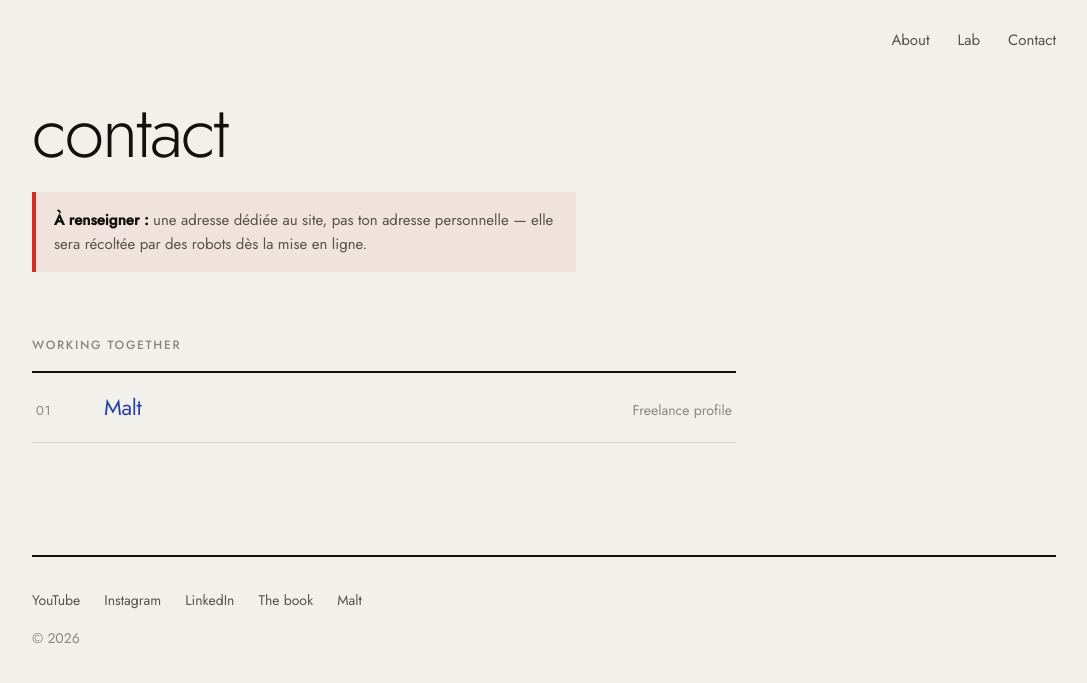
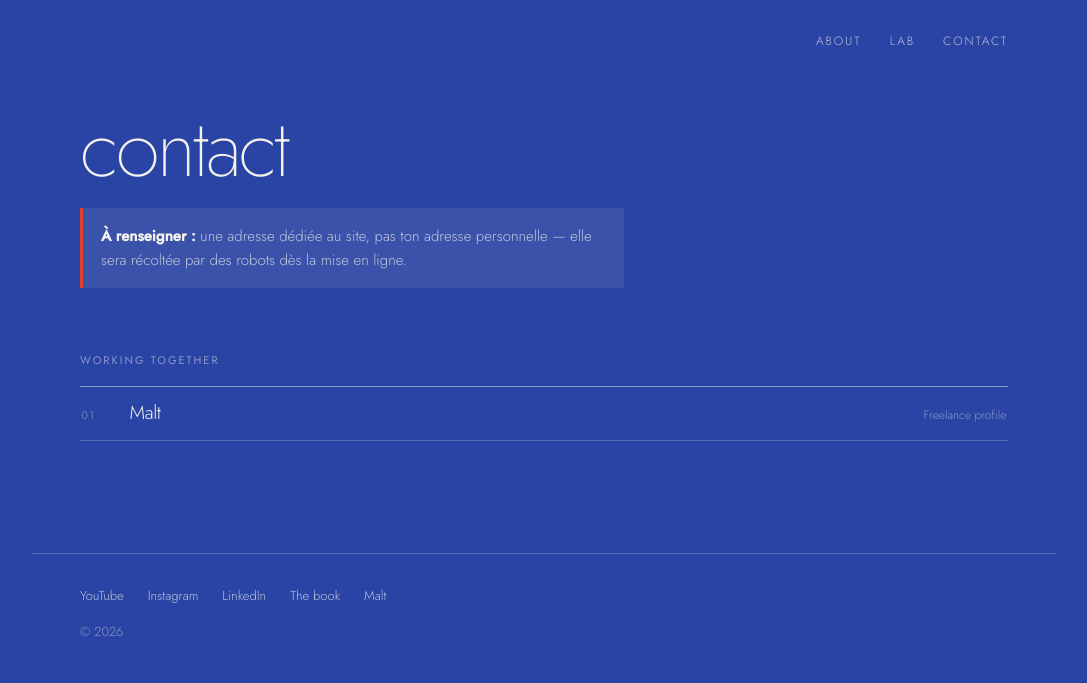
Before and after one commit to alexisainouz/alexisainouz.github.io, a Jekyll site: the page built from contact.md, in a window 1280 px wide. Shown: the top 683 px of the page, without its empty margins (96-1183 px from the left). Built offline with Jekyll 4.4.1, drawn with Linux system fonts in a browser that asks for light colours.

Commit message:
Add files via upload

```diff
--- a/_config.yml
+++ b/_config.yml
@@ -10,9 +10,9 @@
 lang: en
 
 profile:
-  photo: /assets/alex.jpg        # image fixe, affichée avant/à la place de la vidéo
-  video: /assets/alex.mp4        # laisse vide ("") pour n'afficher que l'image fixe
-  video_webm: /assets/alex.webm  # même plan, format plus léger pour Chrome/Firefox
+  photo: /assets/alex.jpg       # image fixe, affichée avant/à la place de la vidéo
+  video: /assets/alex.mp4       # laisse vide ("") pour n'afficher que l'image fixe
+  video_webm: /assets/alex.webm # même plan, format plus léger pour Chrome/Firefox
   share: /assets/share.jpg       # vignette 1200x630 pour les partages
   name: Alexis Aïnouz
   line: >-
--- a/_layouts/default.html
+++ b/_layouts/default.html
@@ -16,8 +16,9 @@
 
 <link rel="preconnect" href="https://fonts.googleapis.com">
 <link rel="preconnect" href="https://fonts.gstatic.com" crossorigin>
-<link rel="stylesheet" href="https://fonts.googleapis.com/css2?family=Jost:wght@300;400;500&display=swap">
-<link rel="stylesheet" href="{{ '/assets/style.css' | relative_url }}">
+<link rel="stylesheet" href="https://fonts.googleapis.com/css2?family=Jost:wght@200;300;400;500&display=swap">
+<!-- ?v=... : empreinte de build, force le navigateur à recharger le CSS après chaque publication -->
+<link rel="stylesheet" href="{{ '/assets/style.css' | relative_url }}?v={{ site.time | date: '%s' }}">
 </head>
 <body{% if page.home %} class="is-home"{% endif %}>
 
--- a/assets/style.css
+++ b/assets/style.css
@@ -1,153 +1,145 @@
 /* ───────────────────────────────────────────────────────────────
-   Palette. Le bleu est PROVISOIRE : il sera prélevé au pixel dans
-   la photo dès que le fichier sera là, pour que l'image et le site
-   appartiennent au même objet.
-   Parti pris assumé : un seul thème. Pas de mode sombre — une
-   direction Bauhaus s'engage sur une palette et s'y tient.
+   Tout le site est bleu. Un seul fond, aucune alternance.
+   --blue est prélevé sur le RENDU du navigateur, pas sur le fichier :
+   la vidéo passe par la gestion des couleurs, une valeur lue dans le
+   fichier ne donnerait pas le même pixel à l'écran.
    ─────────────────────────────────────────────────────────────── */
 :root {
-  --blue:  #2940a8;   /* prélevé au pixel sur le bord droit de la photo */
-  --red:   #d62b1f;
-  --paper: #f2f0ea;
-  --ink:   #12110f;
-  --ink-soft: #56534c;
-  --ink-faint:#8b877e;
-  --rule:  #d8d3c8;
-  --gutter: 1.5rem;
+  --blue:  #2944a4;
+  --red:   #e2402f;
+  --paper: #f4f2ec;
+  --soft:  color-mix(in srgb, var(--paper) 72%, transparent);
+  --faint: color-mix(in srgb, var(--paper) 48%, transparent);
+  --hair:  color-mix(in srgb, var(--paper) 22%, transparent);
+  --gutter: clamp(1.5rem, 4vw, 3rem);
   --measure: 34rem;
 }
-@media (min-width: 48rem) { :root { --gutter: 2.5rem; } }
-
 *,*::before,*::after { box-sizing:border-box; }
-html { -webkit-text-size-adjust:100%; }
+html { -webkit-text-size-adjust:100%; background:var(--blue); }
 body {
-  margin:0; padding-inline:var(--gutter); overflow-x:clip;
-  background:var(--paper); color:var(--ink);
-  font:400 1.0625rem/1.6 Jost,ui-sans-serif,-apple-system,"Segoe UI",Helvetica,Arial,sans-serif;
+  margin:0; overflow-x:clip; background:var(--blue); color:var(--paper);
+  font:300 1.0625rem/1.6 Jost,ui-sans-serif,-apple-system,"Segoe UI",Helvetica,Arial,sans-serif;
 }
 img,video { max-width:100%; height:auto; display:block; }
 a { color:inherit; }
 
-header.site, main, footer.site { max-width:64rem; margin-inline:auto; }
+/* ───────────── ACCUEIL ─────────────
+   L'image est le fond. Tout le texte se pose dessus, à droite.
+   Aucun bandeau : le nom n'est écrit qu'une fois.                */
+.hero {
+  position:relative; isolation:isolate; overflow:hidden;
+  min-height:100svh; display:flex; align-items:flex-end;
+}
+/* Mobile : la vidéo carrée occupe le haut, le texte se pose sur le bleu
+   de la page — identique au bleu du mur, donc aucune couture.        */
+.hero-bg {
+  position:absolute; top:0; left:0; z-index:-2;
+  width:100%; aspect-ratio:1; object-fit:cover; object-position:36% 30%;
+  -webkit-mask-image:linear-gradient(to bottom,#000 74%,transparent 100%);
+          mask-image:linear-gradient(to bottom,#000 74%,transparent 100%);
+}
+.hero::after {                       /* voile, uniquement quand c'est étroit */
+  content:""; position:absolute; inset:0; z-index:-1;
+  background:linear-gradient(to top,
+    var(--blue) 0%, var(--blue) 52%,
+    color-mix(in srgb,var(--blue) 55%,transparent) 66%, transparent 88%);
+}
+.hero-inner {
+  width:100%; max-width:84rem; margin-inline:auto;
+  padding:5rem var(--gutter) 3rem;
+  display:flex; justify-content:flex-end;
+}
+.hero-type { width:100%; max-width:34rem; }
 
-/* ---- en-tête ---- */
-header.site {
-  display:flex; flex-wrap:wrap; gap:.75rem 2rem; align-items:baseline;
-  justify-content:space-between; padding-block:1.75rem 2.5rem;
+.hero h1 {
+  margin:0; font-weight:200; text-transform:lowercase;
+  font-size:clamp(3rem,12vw,6.5rem); line-height:.85; letter-spacing:-.045em;
 }
-.wordmark { font-size:1rem; font-weight:500; letter-spacing:.01em; text-decoration:none; }
-header.site nav { display:flex; gap:1.75rem; }
-header.site nav a {
-  font-size:.9375rem; color:var(--ink-soft); text-decoration:none;
-  padding-bottom:3px; border-bottom:2px solid transparent;
+.hero h1::after {
+  content:""; display:block; width:3rem; height:.3rem;
+  background:var(--red); margin:1.5rem 0 1.25rem;
 }
-header.site nav a:hover { color:var(--ink); border-bottom-color:var(--red); }
-.is-home header.site nav { display:none; }
+.hero-line { margin:0 0 2.5rem; max-width:26rem; color:var(--soft);
+             font-size:clamp(1rem,2vw,1.1875rem); line-height:1.45; }
 
-/* ───────────── ACCUEIL ─────────────
-   Deux colonnes : la photo à gauche, un aplat à droite pour la typo.
-   L'aplat est la couleur exacte du fond de la photo, le raccord est
-   donc invisible et l'ensemble se lit comme une seule image.       */
-.hero {
-  width:100vw; margin-left:50%; transform:translateX(-50%);
-  background:var(--blue); color:var(--paper);
-  display:grid; grid-template-columns:1fr;
-}
-.hero-media-wrap { position:relative; }
-.hero-media { width:100%; aspect-ratio:1; object-fit:cover; object-position:50% 42%; }
+.pagenav { display:flex; flex-wrap:wrap; gap:1.5rem; margin:0 0 2rem; padding:0; list-style:none; }
+.pagenav a { font-size:.75rem; letter-spacing:.16em; text-transform:uppercase;
+             text-decoration:none; color:var(--soft); padding-bottom:4px;
+             border-bottom:1px solid var(--hair); }
+.pagenav a:hover { color:var(--paper); border-bottom-color:var(--red); }
 
-.hero-type {
-  padding:clamp(1.5rem,5vw,2.5rem) var(--gutter) clamp(2.25rem,7vw,3.5rem);
-  display:flex; flex-direction:column; justify-content:flex-end;
-}
-.hero h1 {
-  margin:0 0 .85rem; font-weight:300; text-transform:lowercase;
-  font-size:clamp(2.75rem,11vw,4rem); line-height:.92; letter-spacing:-.035em;
-}
-.hero h1::after {                      /* l'unique élément géométrique */
-  content:""; display:block; width:2.5rem; height:.4rem;
-  background:var(--red); margin-top:1.15rem;
-}
-.hero-line {
-  margin:0; max-width:26rem; font-size:clamp(1.0625rem,2.4vw,1.1875rem);
-  line-height:1.45; color:color-mix(in srgb,var(--paper) 78%,transparent);
+.linklist { counter-reset:l; margin:0; padding:0; list-style:none;
+            border-top:1px solid var(--faint); }
+.linklist li { border-bottom:1px solid var(--hair); }
+.linklist a { display:grid; grid-template-columns:2.25rem 1fr auto;
+              align-items:baseline; gap:.4rem .75rem; padding:.7rem .1rem;
+              text-decoration:none; }
+.linklist a::before { counter-increment:l; content:counter(l,decimal-leading-zero);
+                      font-size:.6875rem; letter-spacing:.12em; color:var(--faint); }
+.linklist .label { font-size:1.1875rem; font-weight:300; letter-spacing:-.02em; }
+.linklist .note  { font-size:.75rem; text-align:right; color:var(--faint); }
+.linklist a:hover .label { text-decoration:underline; text-underline-offset:5px; }
+.linklist a:hover::before { color:var(--red); }
+
+@media (min-width:52rem) {
+  /* Desktop : la vidéo est calée à gauche sur toute la hauteur. Sa
+     largeur suit sa hauteur (elle est carrée), le reste est du bleu. */
+  .hero { align-items:center; }
+  .hero-bg { top:0; height:100%; width:auto; max-width:none;
+             aspect-ratio:auto; object-position:34% 30%;
+             /* le bord droit se dissout dans le fond : la jonction est
+                invisible même si l'écran rend les couleurs autrement */
+             -webkit-mask-image:linear-gradient(to right,#000 78%,transparent 100%);
+                     mask-image:linear-gradient(to right,#000 78%,transparent 100%); }
+  .hero::after { background:none; }
+  .hero::after { background:linear-gradient(to right,
+      transparent 0%, transparent 38%,
+      color-mix(in srgb,var(--blue) 45%,transparent) 50%, var(--blue) 68%); }
+  .hero h1 { font-size:clamp(4rem,7.8vw,7.25rem); }
 }
 
-@media (min-width:52rem) {
-  .hero { grid-template-columns:45fr 55fr; align-items:stretch; }
-  .hero-media { height:100%; aspect-ratio:auto; min-height:clamp(26rem,46vw,34rem); }
-  .hero-type { padding-inline:clamp(2.5rem,5vw,4.5rem) max(var(--gutter),calc(50vw - 32rem)); }
-  .hero h1 { font-size:clamp(3rem,5.2vw,4.75rem); }
-}
+/* ───────────── PAGES INTERNES ───────────── */
+header.site, main, footer.site { max-width:64rem; margin-inline:auto; padding-inline:var(--gutter); }
+.is-home main { max-width:none; padding:0; }
+.is-home header.site, .is-home footer.site { display:none; }
 
-/* ---- liens de l'accueil, numérotés ---- */
-.hero-links { padding-block:clamp(2.5rem,6vw,4.5rem) 0; }
-.linklist { counter-reset:l; margin:0; padding:0; list-style:none;
-            max-width:44rem; border-top:2px solid var(--ink); }
-.linklist li { border-bottom:1px solid var(--rule); }
-.linklist a, .linklist .pending {
-  display:grid; grid-template-columns:3.25rem 1fr auto; align-items:baseline;
-  gap:.5rem 1rem; padding:1.05rem .25rem; text-decoration:none;
-}
-.linklist a::before, .linklist .pending::before {
-  counter-increment:l; content:counter(l,decimal-leading-zero);
-  color:var(--ink-faint); font-size:.8125rem; letter-spacing:.08em;
-}
-.linklist .label { font-size:1.375rem; font-weight:400; letter-spacing:-.015em; }
-.linklist .note { color:var(--ink-faint); font-size:.875rem; text-align:right; }
-.linklist a:hover { background:var(--blue); color:var(--paper); }
-.linklist a:hover :is(.label,.note) { color:var(--paper); }
-.linklist a:hover::before { color:var(--paper); }
-.linklist .pending { color:var(--ink-faint); }
-.linklist .pending .label { text-decoration:line-through; }
+header.site { display:flex; flex-wrap:wrap; gap:.75rem 2rem; align-items:baseline;
+              justify-content:space-between; padding-block:2rem 3.5rem; }
+.wordmark { font-size:1rem; font-weight:400; text-decoration:none; }
+header.site nav { display:flex; gap:1.75rem; }
+header.site nav a { font-size:.75rem; letter-spacing:.16em; text-transform:uppercase;
+                    color:var(--soft); text-decoration:none; padding-bottom:4px;
+                    border-bottom:1px solid transparent; }
+header.site nav a:hover { color:var(--paper); border-bottom-color:var(--red); }
 
-.more { margin-top:1.75rem; font-size:.9375rem; color:var(--ink-faint); }
-.more a { color:var(--ink-soft); text-underline-offset:3px; }
+main :is(p,ul,ol,h2,h3):not([class]) { max-width:var(--measure); }
+main > h1 { margin:0 0 1.5rem; max-width:16ch; font-weight:200; text-transform:lowercase;
+            font-size:clamp(2.75rem,8vw,5rem); line-height:.9; letter-spacing:-.04em; }
+.lede { font-size:clamp(1.0625rem,2vw,1.25rem); line-height:1.5; color:var(--soft); max-width:32rem; }
+main h2 { margin:4rem 0 1rem; font-size:.6875rem; font-weight:400; letter-spacing:.18em;
+          text-transform:uppercase; color:var(--faint); }
+main h3 { margin:2.5rem 0 .5rem; font-size:1.25rem; font-weight:300; }
+main a { color:var(--paper); text-underline-offset:3px; text-decoration-color:var(--faint); }
+main a:hover { text-decoration-color:var(--red); }
+code { font-size:.9em; background:color-mix(in srgb,var(--paper) 14%,transparent); padding:.1em .35em; }
 
-/* ---- pages internes ---- */
-main :is(p,ul,ol,blockquote,h2,h3):not([class]) { max-width:var(--measure); }
-main > h1 {
-  margin:0 0 1.5rem; max-width:18ch; font-weight:300; text-transform:lowercase;
-  font-size:clamp(2.5rem,7vw,4.5rem); line-height:.98; letter-spacing:-.03em;
-}
-.lede { font-size:clamp(1.0625rem,2vw,1.25rem); line-height:1.5;
-        color:var(--ink-soft); max-width:32rem; }
-main h2 { margin:4rem 0 1rem; font-size:.75rem; font-weight:500; letter-spacing:.14em;
-          text-transform:uppercase; color:var(--ink-faint); }
-main h3 { margin:2.5rem 0 .5rem; font-size:1.25rem; font-weight:400; }
-main p a, main li a { color:var(--blue); text-underline-offset:3px; }
-code { font-size:.9em; background:color-mix(in srgb,var(--ink) 8%,transparent);
-       padding:.1em .35em; }
+.todo { max-width:var(--measure); margin:1.5rem 0; padding:1rem 1.125rem;
+        border-left:3px solid var(--red); background:color-mix(in srgb,var(--paper) 8%,transparent);
+        color:var(--soft); font-size:.9375rem; }
+.todo strong { color:var(--paper); }
 
-.todo {
-  max-width:var(--measure); margin:1.5rem 0; padding:1rem 1.125rem;
-  border-left:4px solid var(--red); background:color-mix(in srgb,var(--red) 7%,transparent);
-  color:var(--ink-soft); font-size:.9375rem;
-}
-.todo strong { color:var(--ink); }
+.toys { display:grid; gap:1px; margin:2rem 0 0; padding:0; list-style:none;
+        background:var(--hair); border-block:1px solid var(--hair);
+        grid-template-columns:repeat(auto-fill,minmax(17rem,1fr)); }
+.toys li { background:var(--blue); }
+.toys a { display:block; padding:1.5rem 1.25rem; text-decoration:none; height:100%; }
+.toys a:hover { background:color-mix(in srgb,var(--paper) 10%,var(--blue)); }
+.toys .name { display:block; font-size:1.125rem; }
+.toys .what { display:block; margin-top:.35rem; color:var(--soft); font-size:.9375rem; }
+.toys .empty { padding:2rem 1.25rem; color:var(--faint); }
 
-/* ---- lab ---- */
-.toys { display:grid; gap:1px; margin:2rem 0 0; padding:0; list-style:none;
-        background:var(--rule); border-block:1px solid var(--rule);
-        grid-template-columns:repeat(auto-fill,minmax(17rem,1fr)); }
-.toys li { background:var(--paper); }
-.toys a { display:block; padding:1.5rem 1.25rem; text-decoration:none; height:100%; }
-.toys a:hover { background:var(--blue); color:var(--paper); }
-.toys .name { display:block; font-size:1.125rem; letter-spacing:-.01em; }
-.toys .what { display:block; margin-top:.35rem; color:var(--ink-soft); font-size:.9375rem; }
-.toys a:hover .what { color:color-mix(in srgb,var(--paper) 80%,transparent); }
-.toys .empty { padding:2rem 1.25rem; color:var(--ink-faint); }
-
-/* ---- pied ---- */
-footer.site {
-  margin-top:clamp(4rem,10vw,7rem); padding-block:2rem 3rem;
-  border-top:2px solid var(--ink); color:var(--ink-faint); font-size:.875rem;
-}
-.footer-links { display:flex; flex-wrap:wrap; gap:.5rem 1.5rem;
-                margin:0 0 1rem; padding:0; list-style:none; }
-.footer-links a { color:var(--ink-soft); text-decoration:none; }
+footer.site { margin-top:clamp(4rem,10vw,7rem); padding-block:2rem 3rem;
+              border-top:1px solid var(--hair); color:var(--faint); font-size:.8125rem; }
+.footer-links { display:flex; flex-wrap:wrap; gap:.5rem 1.5rem; margin:0 0 1rem; padding:0; list-style:none; }
+.footer-links a { color:var(--soft); text-decoration:none; }
 .footer-links a:hover { color:var(--red); }
-
-/* ---- accessibilité : mouvement réduit ----
-   La vidéo est mise en pause par le script du gabarit ; la balise
-   <video> affiche alors son poster, c'est-à-dire l'image fixe.     */
```
Also changed, not shown: other parts of _layouts/default.html (+1 -1 lines), index.md (+30 -31 lines), assets/alex.jpg, assets/share.jpg, 2 other files.
